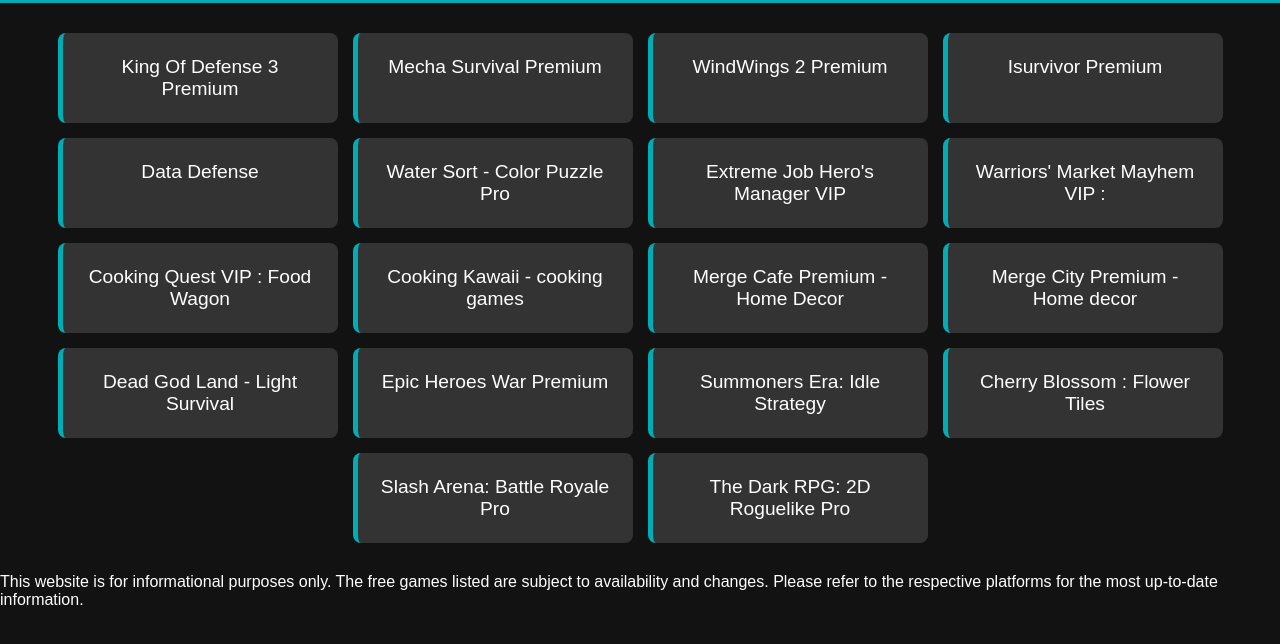
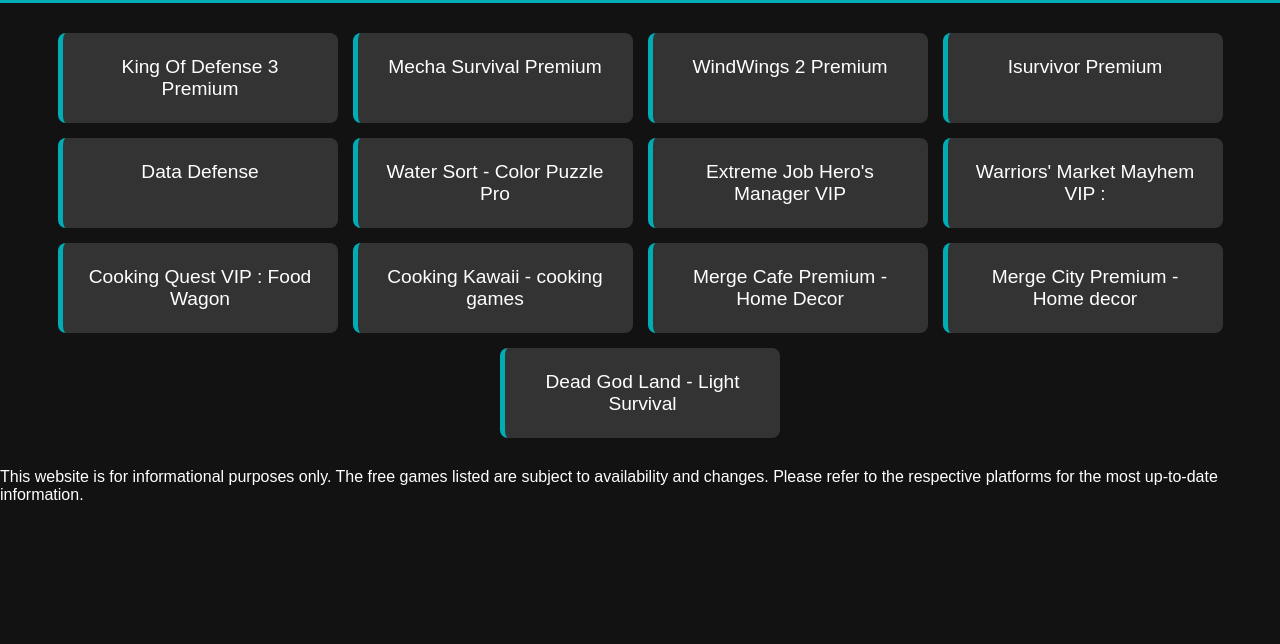
Before and after one commit to Dwaynedibbli/Free-games-list, a plain HTML site: page game_pages/google_play.html in a window 1280 px wide. Shown: the part 150-794 px from the top of the page. Drawn offline with Linux system fonts and the light colour scheme.

Commit message:
Hourly update of free games list

```diff
--- a/game_pages/google_play.html
+++ b/game_pages/google_play.html
@@ -30,11 +30,6 @@
         <div class="game-item"><a href="https://play.google.com/store/apps/details?id=com.cscmobi.merge.cafe.premium">Merge Cafe Premium -Home Decor</a></div>
         <div class="game-item"><a href="https://play.google.com/store/apps/details?id=com.cscmobi.merge.city.premium">Merge City Premium -Home decor</a></div>
         <div class="game-item"><a href="https://play.google.com/store/apps/details?id=com.devvisiongames.dglandlight.survival">Dead God Land - Light Survival</a></div>
-        <div class="game-item"><a href="https://play.google.com/store/apps/details?id=com.divmob.epicheroeswar.en.freemium">Epic Heroes War Premium</a></div>
-        <div class="game-item"><a href="https://play.google.com/store/apps/details?id=com.fansipan.idle.summoners.era.heroes.afk">Summoners Era: Idle Strategy</a></div>
-        <div class="game-item"><a href="https://play.google.com/store/apps/details?id=com.gamezilla.cherryblossom.flowertiles">Cherry Blossom : Flower Tiles</a></div>
-        <div class="game-item"><a href="https://play.google.com/store/apps/details?id=com.gemjam.slash.arena.pro.online.pvp.games.survivor.io.fighting.battle.royale.competitive">Slash Arena: Battle Royale Pro</a></div>
-        <div class="game-item"><a href="https://play.google.com/store/apps/details?id=com.gemjem.rpg.pixel.dungeon.roguelike.fantasy.idle.adventure.dragon">The Dark RPG: 2D Roguelike Pro</a></div>
     </div>
 <footer>
     <p>This website is for informational purposes only. The free games listed are subject to availability and changes. Please refer to the respective platforms for the most up-to-date information.</p>
```
Also changed, not shown: index.html (+1 -1 lines).
